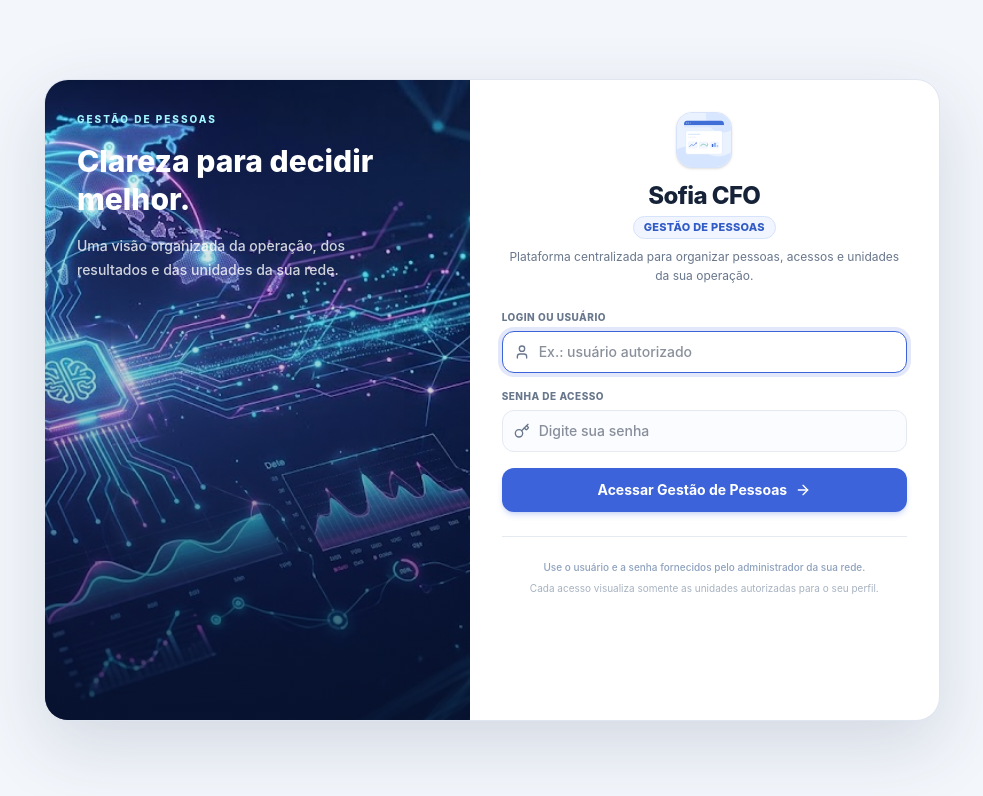
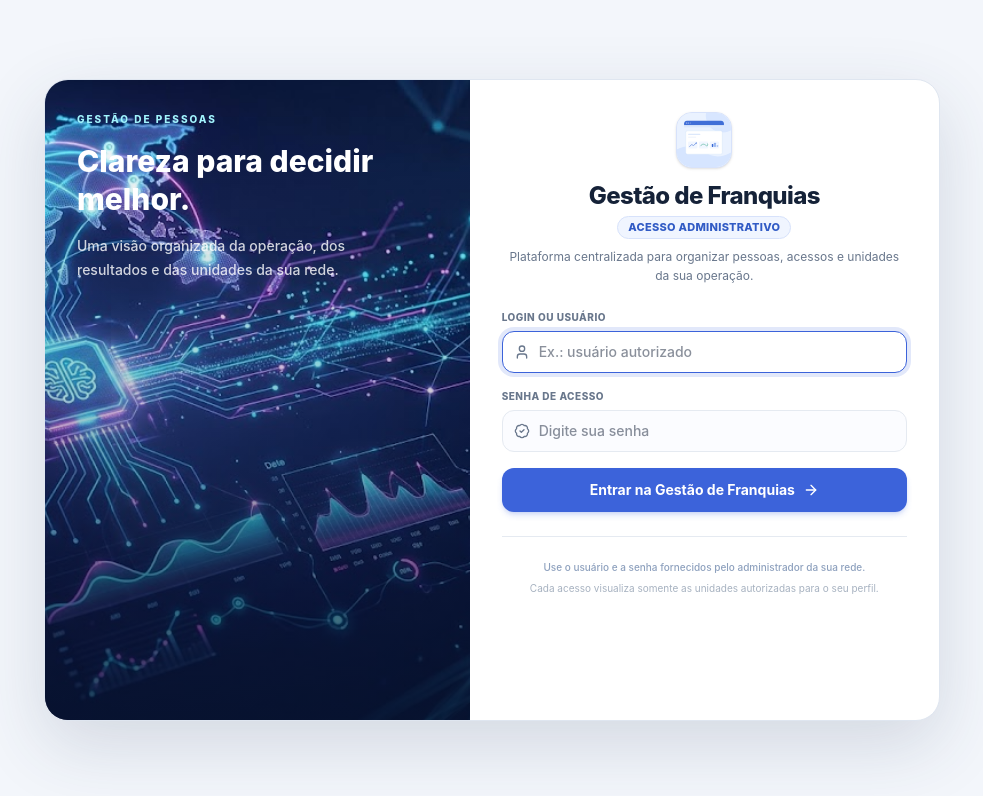
Before and after one commit to leomissio72-cpu/sistema_franquias, a React (Vite) app: page /#home in a window 1280 px wide. Shown: the top 796 px of the page, without its empty margins (148-1131 px from the left). Built offline with nearby package versions, Linux system fonts and the light colour scheme; no server answers.

Commit message:
fix: restore franchise management owner login screen

```diff
--- a/src/components/LoginModal.tsx
+++ b/src/components/LoginModal.tsx
@@ -1,7 +1,7 @@
 import React, { useState } from "react";
 import { UserSession } from "../types";
 import { loginAPI } from "../api";
-import { ArrowRight, Key, User, X } from "lucide-react";
+import { ArrowRight, BadgeCheck, User, X } from "lucide-react";
 
 interface LoginModalProps {
   isOpen: boolean;
@@ -70,8 +70,8 @@ export const LoginModal: React.FC<LoginModalProps> = ({ isOpen, onSuccess, onClo
             <div className="mx-auto mb-3 flex h-14 w-14 items-center justify-center overflow-hidden rounded-2xl border border-[#d7e2fb] bg-[#f0f5ff] shadow-sm">
               <img src="/login-visual.svg" alt="" className="h-full w-full object-cover object-[50%_42%]" />
             </div>
-            <h1 id="login-title" className="text-2xl font-extrabold tracking-tight text-[#152238]">Sofia CFO</h1>
-            <div className="mt-1 inline-block rounded-full border border-[#d7e2fb] bg-[#f0f5ff] px-2.5 py-0.5 text-[11px] font-extrabold uppercase tracking-wide text-[#315bc5]">Gestão de Pessoas</div>
+            <h1 id="login-title" className="text-2xl font-extrabold tracking-tight text-[#152238]">Gestão de Franquias</h1>
+            <div className="mt-1 inline-block rounded-full border border-[#d7e2fb] bg-[#f0f5ff] px-2.5 py-0.5 text-[11px] font-extrabold uppercase tracking-wide text-[#315bc5]">Acesso administrativo</div>
             <p className="mt-2 text-xs leading-relaxed text-[#69778c]">Plataforma centralizada para organizar pessoas, acessos e unidades da sua operação.</p>
           </div>
 
@@ -89,13 +89,13 @@ export const LoginModal: React.FC<LoginModalProps> = ({ isOpen, onSuccess, onClo
             <div>
               <label htmlFor="input-login-password" className="mb-1.5 block text-[10px] font-extrabold uppercase tracking-wider text-[#69778c]">Senha de acesso</label>
               <div className="relative">
-                <Key className="pointer-events-none absolute left-3 top-1/2 h-4 w-4 -translate-y-1/2 text-[#69778c]" />
+                <BadgeCheck className="pointer-events-none absolute left-3 top-1/2 h-4 w-4 -translate-y-1/2 text-[#69778c]" />
                 <input id="input-login-password" type="password" value={password} onChange={(event) => setPassword(event.target.value)} placeholder="Digite sua senha" className="w-full rounded-xl border border-[#e5eaf1] bg-[#fbfcff] py-2.5 pl-9 pr-3 text-sm font-medium text-[#152238] outline-none transition focus:border-[#3c63da] focus:bg-white focus:ring-4 focus:ring-[#3c63da]/15" autoComplete="current-password" />
               </div>
             </div>
 
             <button id="btn-submit-login" type="submit" disabled={isLoading} className="flex w-full items-center justify-center gap-2 rounded-xl bg-[#3c63da] py-3 text-sm font-bold text-white shadow-md shadow-[#3c63da]/20 transition hover:bg-[#2f52c0] focus:outline-none focus:ring-4 focus:ring-[#3c63da]/30 disabled:cursor-not-allowed disabled:opacity-60">
-              {isLoading ? <span>Entrando...</span> : <><span>Acessar Gestão de Pessoas</span><ArrowRight className="h-4 w-4" /></>}
+              {isLoading ? <span>Entrando...</span> : <><span>Entrar na Gestão de Franquias</span><ArrowRight className="h-4 w-4" /></>}
             </button>
           </form>
 
```
